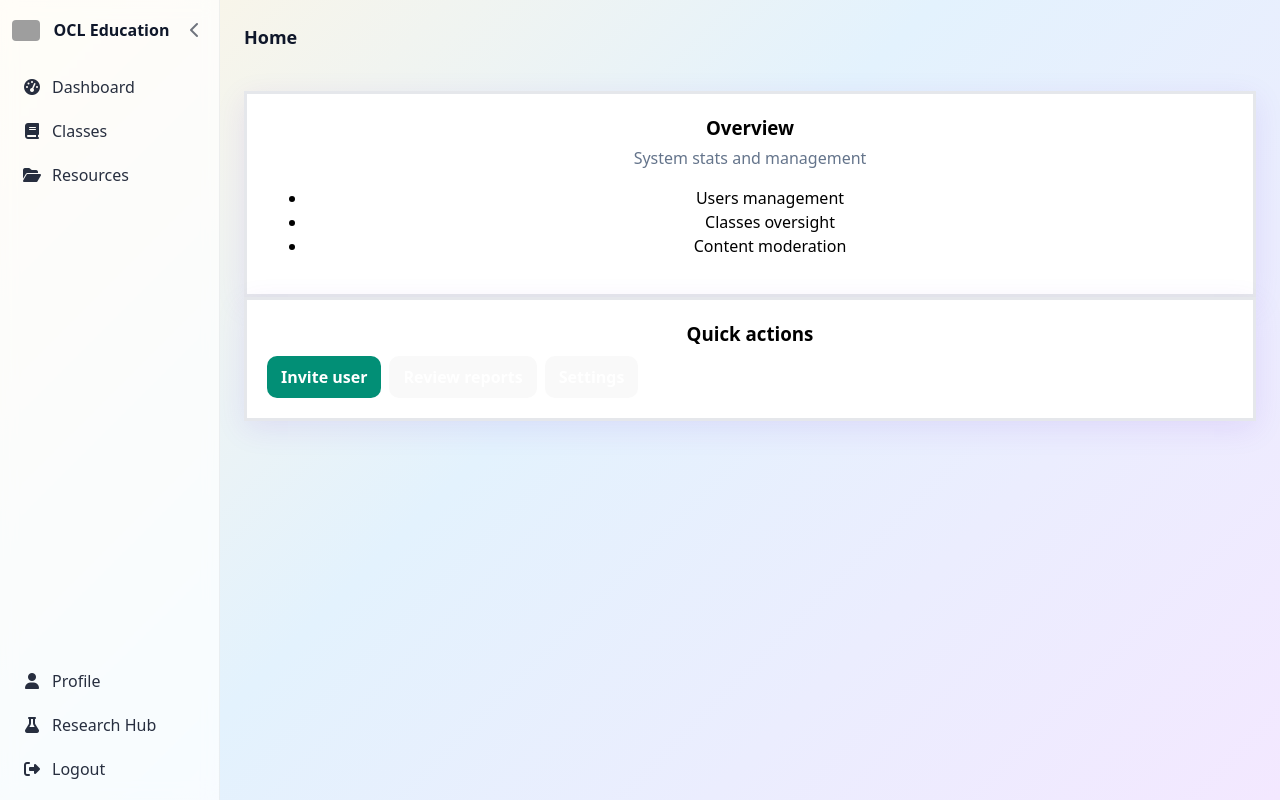
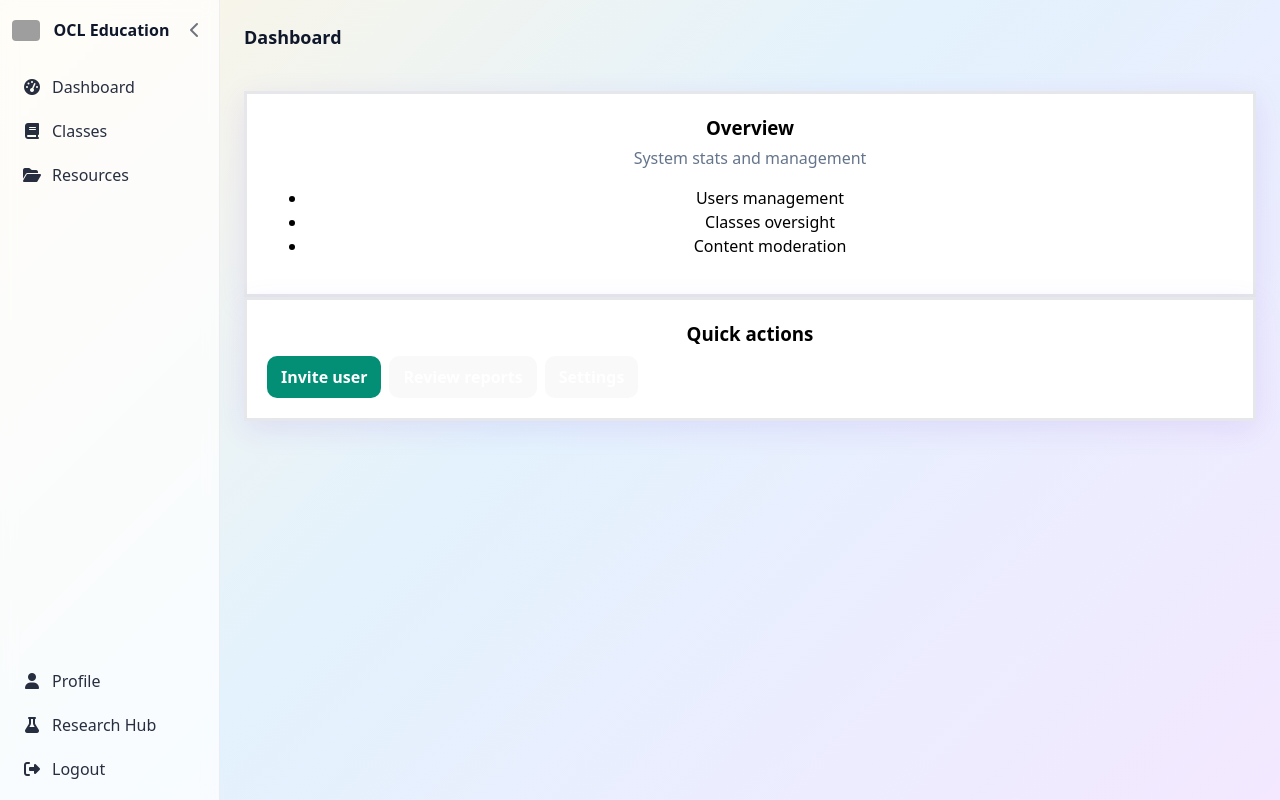
Before and after one commit to Raphael9143/Thesis, a React (Vite) app in the folder frontend/: page /education/home in a window 1280 px wide. Built offline with nearby package versions, Linux system fonts and the light colour scheme; sample sign-in values are in the browser's storage; grey boxes are pictures that could not be loaded.

Commit message:
[update] use useTitle hook

```diff
--- a/frontend/src/pages/Home.jsx
+++ b/frontend/src/pages/Home.jsx
@@ -8,7 +8,7 @@ import AdminHome from './admin/Home';
 import TeacherHome from './teacher/Home';
 import StudentHome from './student/Home';
 import ResearcherHomePage from './researcher/Home';
-import { usePageInfo } from '../contexts/PageInfoContext';
+import useTitle from '../hooks/useTitle';
 
 export default function Home() {
   const navigate = useNavigate();
@@ -36,14 +36,7 @@ export default function Home() {
     hydrate();
   }, [role]);
 
-  const { setTitle: setPageTitle } = usePageInfo();
-  useEffect(() => {
-    try {
-      setPageTitle('Home');
-    } catch (err) {
-      console.error('Failed to set page title', err);
-    }
-  }, [setPageTitle]);
+  useTitle('Dashboard');
 
   // Determine if we're in education portal or researcher dashboard
   const isEducationPortal = location.pathname.startsWith('/education');
```
